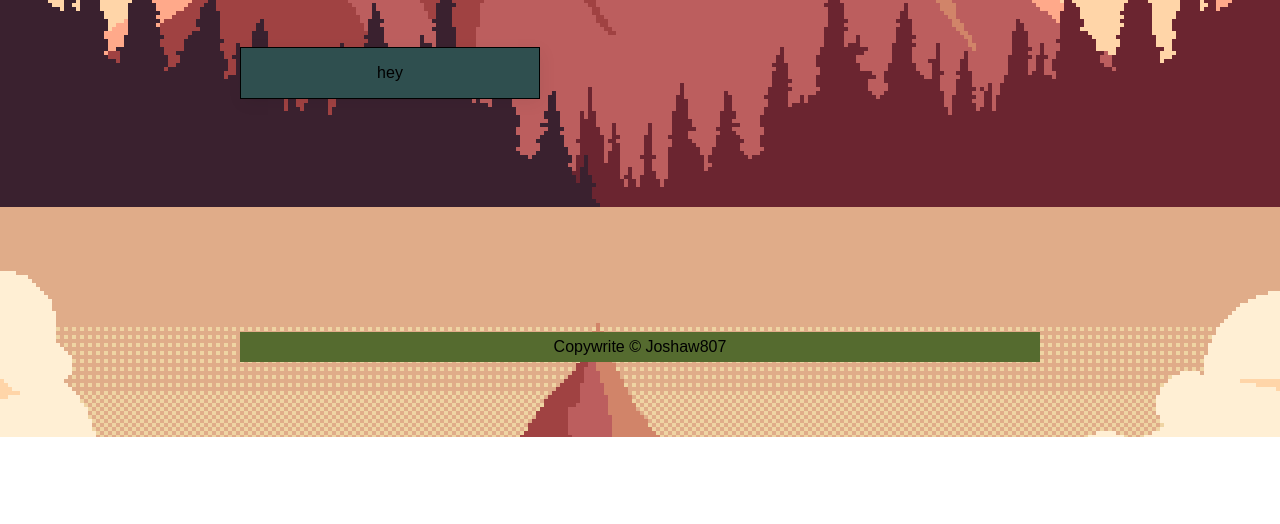
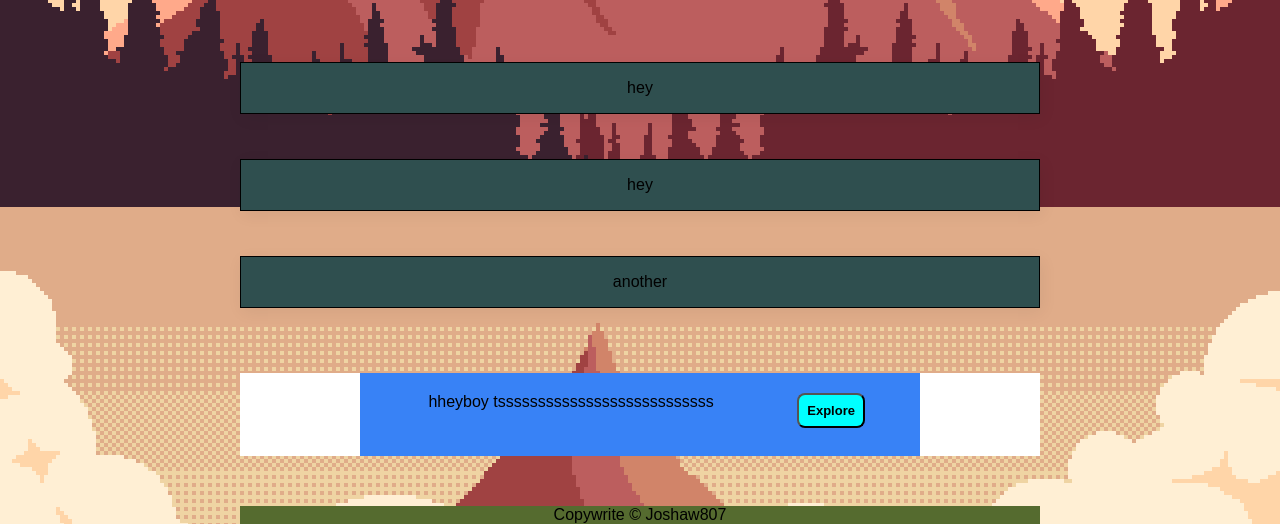
Before and after one commit to joshaw807/landing-page, a plain HTML site: page index.html in a window 1280 px wide. Shown: the part 513-1037 px from the top of the page. Before the commit the page ends 950 px from the top, so only its background shows below. Drawn offline with Linux system fonts and the light colour scheme.

Commit message:
added boxes so it will be 50/50

```diff
--- a/index.html
+++ b/index.html
@@ -33,12 +33,27 @@
                 </div>
             </div>
             <div class="projects">
-                <div class="card">
+                <div class="card-left">
                     hey
                 </div>
+                <div class="card-left">
+                    hey
+                </div>
+                <div class="card-right">another</div>
             </div>
 
-
+            <div class="section3">
+                <div class="block3">
+                    <div class="block-left">
+                        <p>hheyboy tsssssssssssssssssssssssssss</p>
+                    </div>
+                    <div class="block-right">
+                        <button class="button-class">
+                            <a href="#">Explore</a>
+                        </button>
+                    </div>
+                </div>
+            </div>
             <div class="footer">
                 Copywrite © Joshaw807
             </div>
--- a/style.css
+++ b/style.css
@@ -104,14 +104,34 @@ h1{
 
 }
 
-.card {
+.projects{
+    display: flex;
+    gap: 15px;
+    justify-content: space-between;
+    flex-wrap: wrap;
+}
+
+.card-left {
     padding: 16px;
     width: 300px;
     border: 1px solid #000000;
     box-shadow: 2px 4px 16px rgba(0,0,0,.06);
+    flex:1 1 50%;
+    margin: 15px 0px 15px 0px;
+    background-color: darkslategray;
 
-    flex: 1;
+}
+
+.card-right {
+    padding: 16px;
+    width: 300px;
+    border: 1px solid #000000;
+    box-shadow: 2px 4px 16px rgba(0,0,0,.06);
+    flex:1 1 50%;
+    margin: 15px 0px 15px 0px;
     background-color: darkslategray;
+    flex-basis: 50%;
+    /* margin-left: auto; */
 }
 
 .button-class{
```
